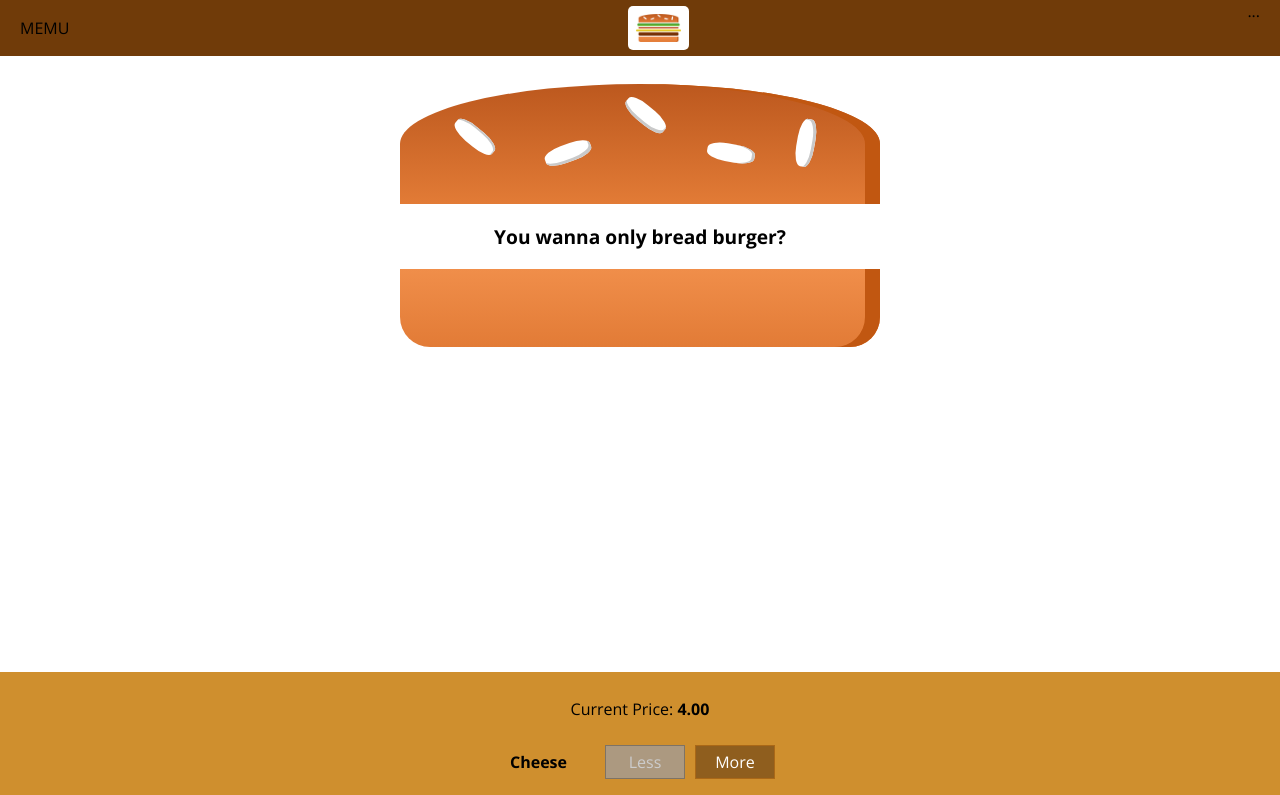
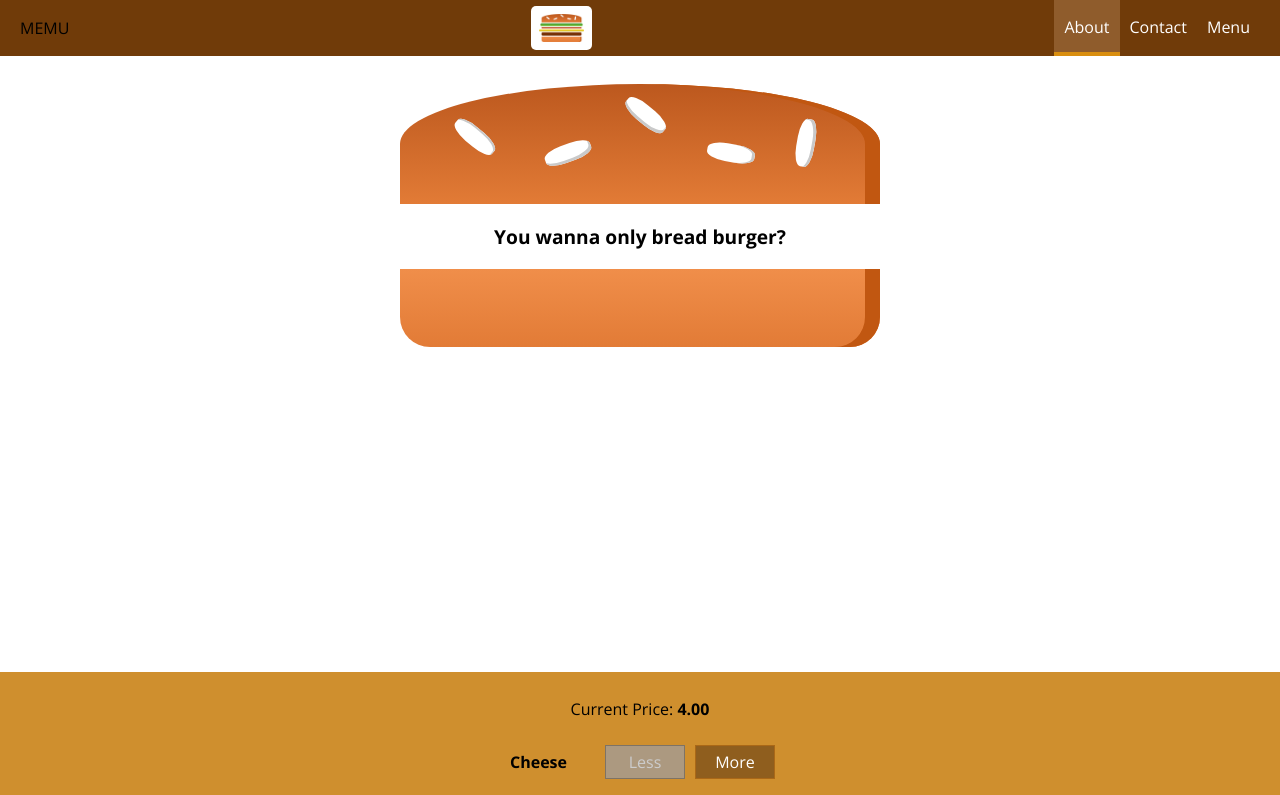
Before and after one commit to littlebobby/my-burger-react-app, a React app: page / in a window 1280 px wide. Shown: the top 795 px of the page. Built offline with nearby package versions, Linux system fonts and the light colour scheme.

Commit message:
added navigation items

```diff
--- /dev/null
+++ b/src/components/Navigation/NavigationItems/NavigationItem/NavigationItem.css
@@ -0,0 +1,25 @@
+.NavigationItem {
+  margin: 0;
+  box-sizing: border-box;
+  display: flex;
+  height: 100%;
+  align-items: center;
+}
+.NavigationItem a {
+  color: white;
+  text-decoration: none;
+  height: 100%;
+  padding: 16px 10px;
+  border-bottom: 4px solid transparent;
+  display: block;
+  /* note this is very important */
+  box-sizing: border-box;
+  /* note this is very important */
+}
+
+.NavigationItem a:hover,
+.NavigationItem a:active,
+.NavigationItem a.active {
+  background-color: #8f5c2c;
+  border-bottom: 4px solid #D98E0F;
+}
--- /dev/null
+++ b/src/components/Navigation/NavigationItems/NavigationItem/NavigationItem.js
@@ -0,0 +1,9 @@
+import React from 'react'
+import classes from './NavigationItem.css'
+export default (props) => (
+  <li className={classes.NavigationItem}>
+    <a
+      href={props.link}
+      className={props.active ? classes.active : null}>{props.children}</a>
+  </li>
+)
--- /dev/null
+++ b/src/components/Navigation/NavigationItems/NavigationItems.css
@@ -0,0 +1,8 @@
+.NavigationItems {
+  display: flex;
+  list-style: none;
+  margin: 0;
+  padding: 0;
+  height: 100%;
+  align-items: center;
+}
--- /dev/null
+++ b/src/components/Navigation/NavigationItems/NavigationItems.js
@@ -0,0 +1,10 @@
+import React from 'react'
+import NavigationItem from './NavigationItem/NavigationItem'
+import classes from './NavigationItems.css'
+export default () => (
+  <ul className={classes.NavigationItems}>
+    <NavigationItem link='/' active>About</NavigationItem>
+    <NavigationItem link='/'>Contact</NavigationItem>
+    <NavigationItem link='/'>Menu</NavigationItem>
+  </ul>
+)
--- a/src/components/Navigation/Toolbar/Toolbar.js
+++ b/src/components/Navigation/Toolbar/Toolbar.js
@@ -1,13 +1,14 @@
 import React from 'react'
 import classes from './Toolbar.css'
 import Logo from '../../UI/Logo/Logo'
+import NavigationItems from '../NavigationItems/NavigationItems'
 
 const toolbar = (props) => (
    <header className={classes.Toolbar}>
      <div>MEMU</div>
      <Logo />
      <nav>
-       ...
+       <NavigationItems />
      </nav>
    </header>
 )
```
